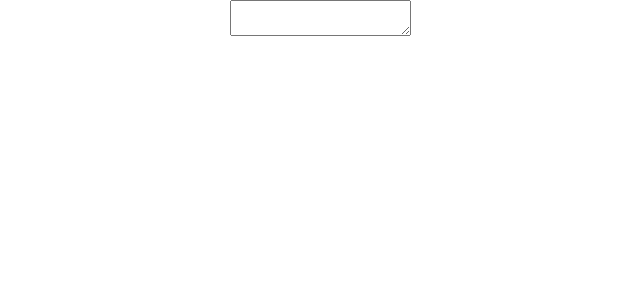
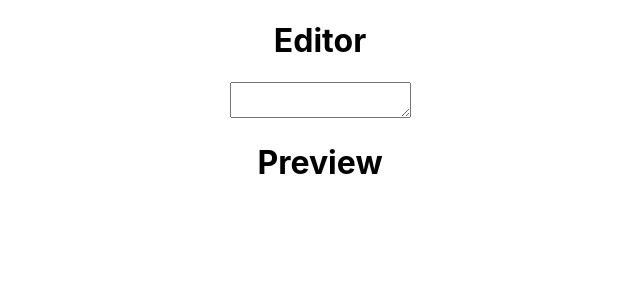
Before and after one commit to Dj5822/MarkdownPreviewer, a React (Create React App) app: page / in a window 1280 px wide. Shown: the top 300 px of the page, without its empty margins (320-960 px from the left). Built offline with nearby package versions, Linux system fonts and the light colour scheme.

Commit message:
Added headings to the Components

```diff
--- a/src/Components/Editor.js
+++ b/src/Components/Editor.js
@@ -25,6 +25,7 @@ class Editor extends React.Component {
   render() {
     return (
       <div>
+        <h1>Editor</h1>
         <textarea id="editor" onChange={this.updateText}></textarea>
       </div>
     );
--- a/src/Components/Preview.js
+++ b/src/Components/Preview.js
@@ -7,7 +7,10 @@ import {store} from './MarkdownStore.js';
 class Preview extends React.Component {
   render() {
     return (
+      <div>
+        <h1>Preview</h1>
         <div id="preview" dangerouslySetInnerHTML={{__html: this.props.text}} />
+      </div>
     );
   }
 }
```
Also changed, not shown: 1 other file (tests, documents, lock files or other folders).
